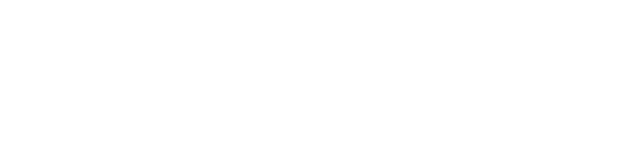
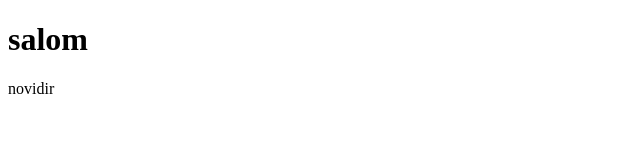
Before and after one commit to westminster-bis/start, a plain HTML site: page index.html in a window 1280 px wide. Shown: the whole page, without its empty margins (0-640 px from the left). Drawn offline with Linux system fonts and the light colour scheme.

Commit message:
novidir qo'shildi

```diff
--- a/index.html
+++ b/index.html
@@ -8,7 +8,10 @@
 </head>
 
 <body>
-    <h1></h1>
+    <h1>salom</h1>
+    <p>
+        novidir
+    </p>
 </body>
 
 </html>
```
